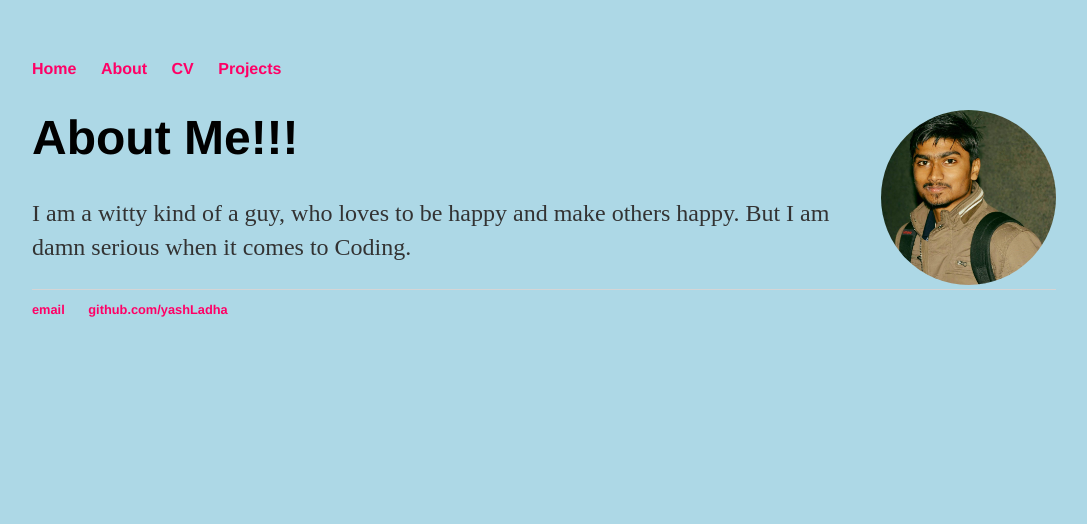
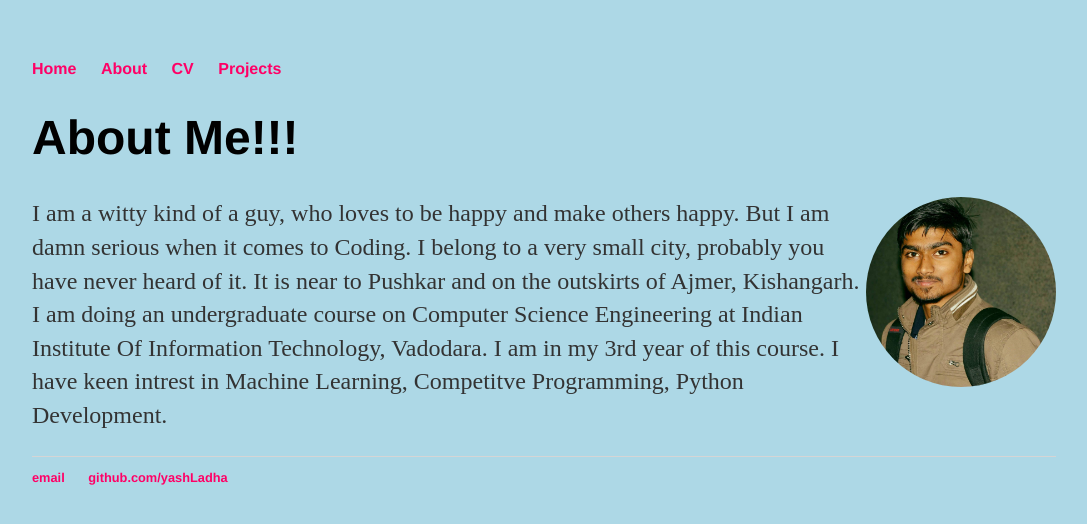
Before and after one commit to chetanya-shrimali/yashLadha.github.io, a Jekyll site: the page built from about/index.html, in a window 1280 px wide. Shown: the top 524 px of the page, without its empty margins (96-1183 px from the left). Built offline with Jekyll 4.4.1, drawn with Linux system fonts in a browser that asks for light colours.

```diff
--- a/_layouts/default.html
+++ b/_layouts/default.html
@@ -10,7 +10,7 @@
       <ul>
 	<li><a href="/">Home</a></li>
 	<li><a href="/about">About</a></li>
-	<li><a href="/cv">CV</a></li>
+	<li><a href="https://drive.google.com/open?id=0B4ERqbSdpSoSTjljaUhDeEx4MHc">CV</a></li>
 	<li><a href="/projects">Projects</a></li>
       </ul>
     </nav>
--- a/about/index.html
+++ b/about/index.html
@@ -4,9 +4,12 @@ title: yashLadha, Coderite
 ---
 
 <div class="blurb">
+  <h1>About Me!!!</h1>
   <img class="img-circle" style="float: right" src="/css/Images/profile.jpg">
-  <h1>About Me!!!</h1>
   <p>
     I am a witty kind of a guy, who loves to be happy and make others happy. But I am damn serious when it comes to Coding.
+    I belong to a very small city, probably you have never heard of it. It is near to Pushkar and on the outskirts of Ajmer, Kishangarh.
+    I am doing an undergraduate course on Computer Science Engineering at Indian Institute Of Information Technology, Vadodara. I am in
+    my 3rd year of this course. I have keen intrest in Machine Learning, Competitve Programming, Python Development.
   </p>
 </div><!-- /.blurb -->
--- a/css/main.css
+++ b/css/main.css
@@ -45,8 +45,8 @@ ul.posts li {
 
 .img-circle {
     border-radius: 50%;
-    height: 175px;
-    width: 175px;
+    height: 190px;
+    width: 190px;
 }
 
 /* Just for learning purpose */
```
